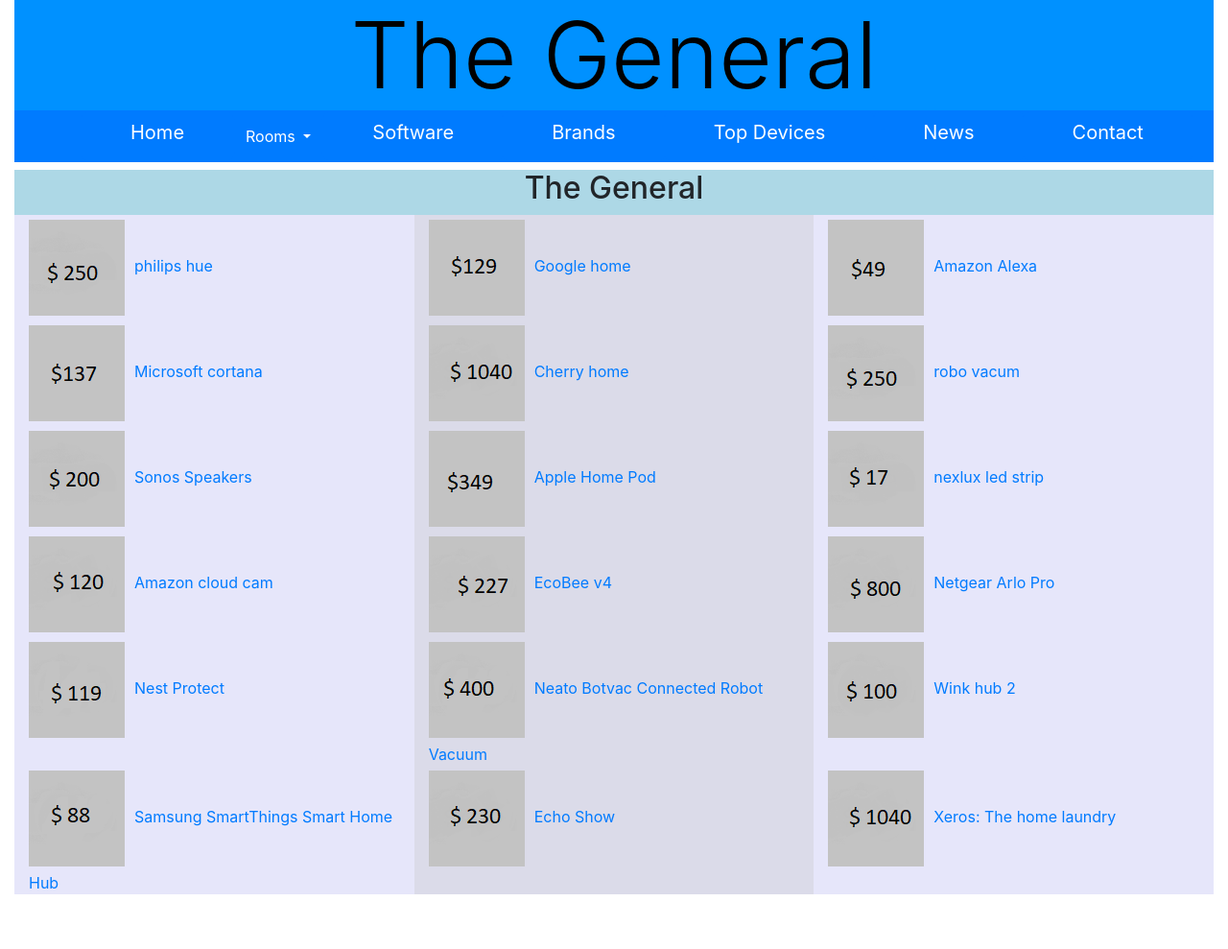
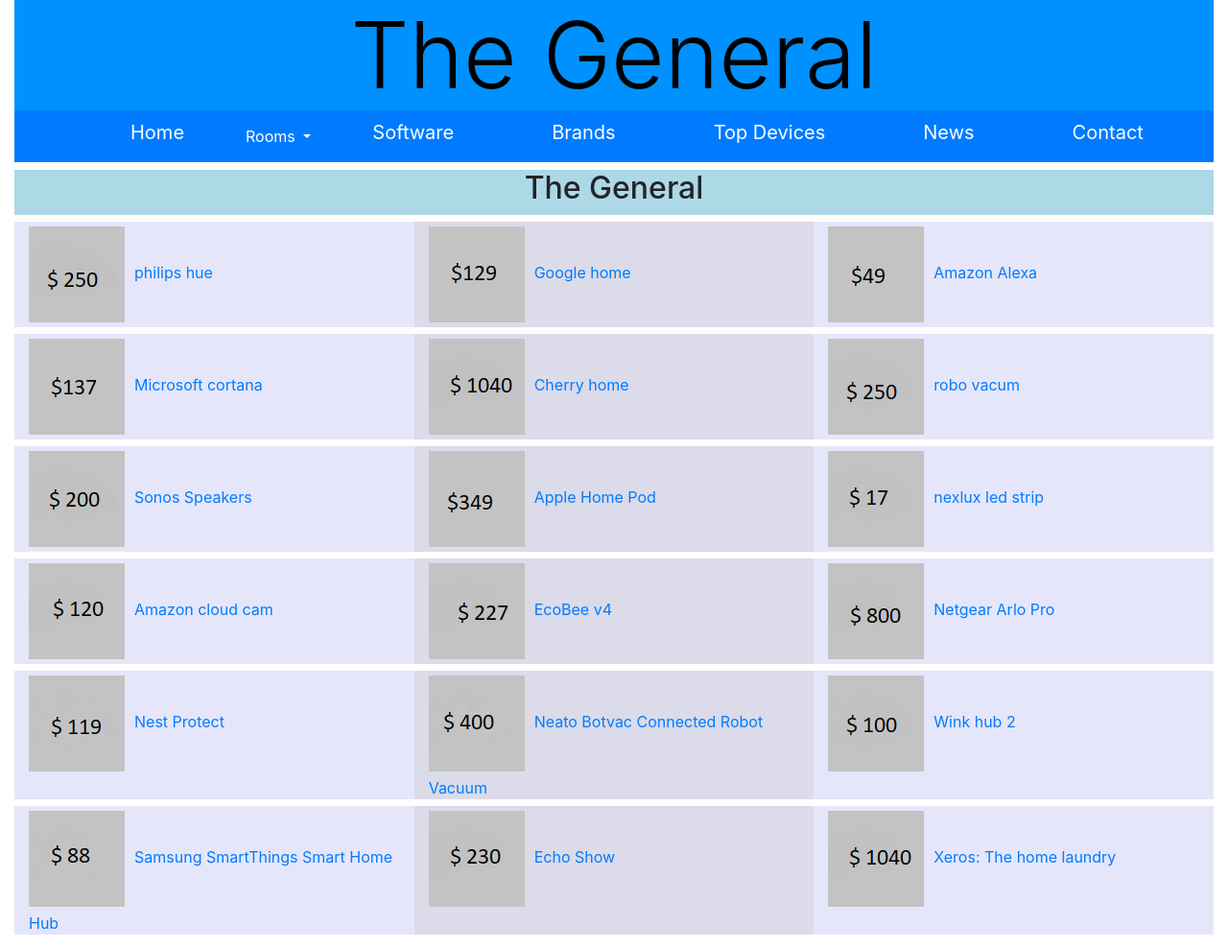
Before and after one commit to MorrisSimons/Smart-home-devices, a plain HTML site: page General.html in a window 1280 px wide. Shown: the whole page at 96% size. Before the commit the page ends 947 px from the top, so only its background shows below. Drawn offline with nearby package versions, Linux system fonts and the light colour scheme.

Commit message:
Add files via upload

```diff
--- a/General.html
+++ b/General.html
@@ -92,7 +92,8 @@
              <div class="row" style="margin-top:7px">
              <div class="col-sm-12 panel centermintext" style="background-color:lightblue"  "paddig-top:25px"><h2>The General</h3>
              </div>
-
+            </div>
+             <div class="row" style="margin-top:7px">
 <div class="col-sm-4 anel" style="background-color:lavender;">
         <a href="https://www.amazon.com/Philips-Ambiance-Generation-Starter-Assistant/dp/B00A4EUUO8">
             <img width="100" height="100" class="norder" src="phil hue 250.png">philips hue
@@ -108,6 +109,8 @@
             <img width="100" height="100" class="norder" src="alexa 49.PNg">Amazon Alexa
 </a>
 </div>
+             </div>
+ <div class="row" style="margin-top:7px">
 <div class="col-sm-4 anel" style="background-color:lavender;">
         <a href="https://www.amazon.com/Harman-Kardon-Voice-Activated-Speaker-Graphite/dp/B076FD6X62/ref=sr_1_1?s=amazon-devices&ie=UTF8&qid=1526414904&sr=8-1&keywords=MICROSOFT+CORTANA">
             <img width="100" height="100" class="norder" src="cortana 137.png">Microsoft cortana
@@ -123,11 +126,13 @@
             <img width="100" height="100" class="norder" src="phil hue 250.png">robo vacum
 </a>
 </div>
+ </div>
+ <div class="row" style="margin-top:7px">
 <div class="col-sm-4 panel" style="background-color:lavender;;">
         <a href="https://www.amazon.com/All-new-Sonos-One-built-incredible/dp/B074XLMYY5/ref=sr_1_1_sspa?s=hi&ie=UTF8&qid=1526409604&sr=1-1-spons&keywords=sonos&psc=1">
     <img width="100" height="100" class="norder" src="sonos 123.PNG">Sonos Speakers
+</div>
 </a>
-</div>
 <div class="col-sm-4 panel" style="background-color:rgb(219, 219, 233);">
         <a href="https://www.apple.com/homepod/">
     <img width="100" height="100" class="norder" src="apple home pod 349.PNG">Apple Home Pod
@@ -136,48 +141,57 @@
 <div class="col-sm-4 anel" style="background-color:lavender;">
         <a href="https://www.amazon.com/LEDNICEKER-5050-LED-Strip-Lights/dp/B01MSPTTC2/ref=sr_1_6_sspa?s=electronics&ie=UTF8&qid=1526461673&sr=1-6-spons&keywords=nexlux+led+light+strip&psc=1">
             <img width="100" height="100" class="norder" src="Smart termostat 17.png">nexlux led strip
+        </div>
         </a>
 </div>
+<div class="row" style="margin-top:7px">
 <div class="col-sm-4 anel" style="background-color:lavender;">
         <a href="https://www.amazon.com/Introducing-Amazon-Cloud-Cam/dp/B01C4UY0JK/ref=sr_1_1?s=electronics&ie=UTF8&qid=1526461619&sr=1-1&keywords=Amazon+cloud+cam">
             <img width="100" height="100" class="norder" src="120.png">Amazon cloud cam
+        </div>
         </a>
-</div>
+
 <div class="col-sm-4 anel" style="background-color:rgb(219, 219, 233);">
         <a href="https://www.amazon.com/gp/product/B06W2LQY6L/ref=s9_acsd_hps_bw_c_x_2_w">
             <img width="100" height="100" class="norder" src="227.png">EcoBee v4
+        </div>
         </a>
-</div>
 <div class="col-sm-4 anel" style="background-color:lavender;">
         <a href="https://www.amazon.com/dp/B06XPLZQPW?aaxitk=cZnEDjTicQl9Uy0luLjWxw&pd_rd_i=B06XPLZQPW&pf_rd_m=ATVPDKIKX0DER&pf_rd_p=5582544217303223519&pf_rd_s=desktop-sx-top-slot&pf_rd_t=301&pf_rd_i=Netgear+Arlo+Pro&hsa_cr_id=4740810400001">
             <img width="100" height="100" class="norder" src="800.png">Netgear Arlo Pro
+        </div>
         </a>
     </div>
+<div class="row" style="margin-top:7px">
 <div class="col-sm-4 anel" style="background-color:lavender;">
         <a href="https://www.amazon.com/Nest-Protect-Monoxide-Battery-S2001BW/dp/B00KLUY4M4/ref=sr_1_4?s=hi&ie=UTF8&qid=1526461140&sr=1-4&keywords=nest+protect">
             <img width="100" height="100" class="norder" src="119.png">Nest Protect
+        </div>
         </a>
-</div>
+
 <div class="col-sm-4 anel" style="background-color:rgb(219, 219, 233);">
         <a href="https://www.amazon.com/ECOVACS-Technology-Connected-Compatible-Assistant/dp/B078XZC2HM">
             <img width="100" height="100" class="norder" src="400.png">Neato Botvac Connected Robot Vacuum
+        </div>
         </a>
-</div>
 <div class="col-sm-4 anel" style="background-color:lavender;">
         <a href="https://www.wink.com/products/wink-hub-2/">
             <img width="100" height="100" class="norder" src="100.png">Wink hub 2
+        </div>
         </a>
     </div>
+        <div class="row" style="margin-top:7px">
 <div class="col-sm-4 anel" style="background-color:lavender;">
         <a href="https://www.amazon.com/Samsung-SmartThings-Smart-Home-Hub/dp/B010NZV0GE/ref=sr_1_2?s=electronics&ie=UTF8&qid=1526461422&sr=1-2&keywords=samsung+smartthings+smart+home+hub">
             <img width="100" height="100" class="norder" src="88.png">Samsung SmartThings Smart Home Hub
+        </div>
         </a>
-</div>
+
 <div class="col-sm-4 anel" style="background-color:rgb(219, 219, 233);">
         <a href="https://www.amazon.com/Amazon-Echo-Show-Alexa-Enabled-Black/dp/B01J24C0TI/ref=sr_1_1_sspa?s=electronics&ie=UTF8&qid=1526461832&sr=1-1-spons&keywords=echo+show&psc=1">
             <img width="100" height="100" class="norder" src="230.png">Echo Show
+        </div>
         </a>
-</div>
 <div class="col-sm-4 anel" style="background-color:lavender;">
         <a href="https://www.xerostech.com/ces/">
             <img width="100" height="100" class="norder" src="1040.png">Xeros: The home laundry
```
Lines whose indentation alone changed are shown as unchanged.
